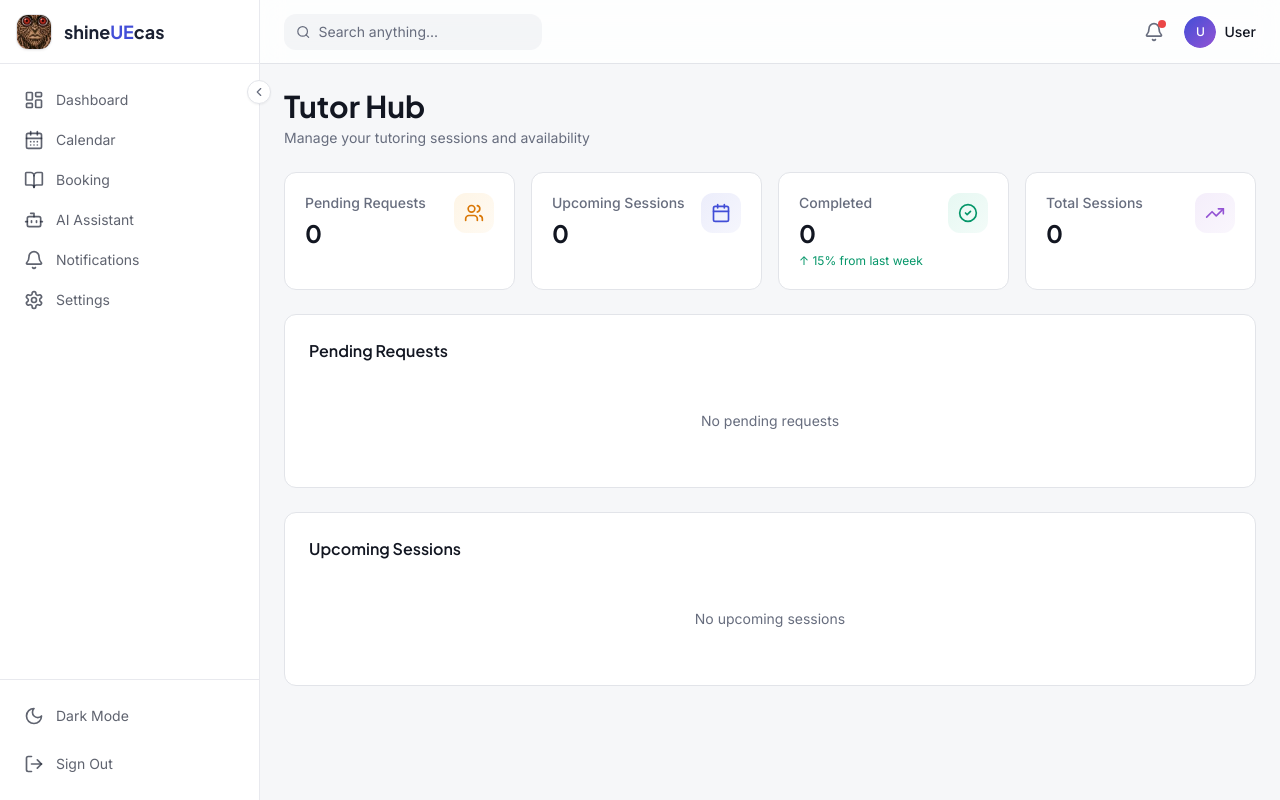
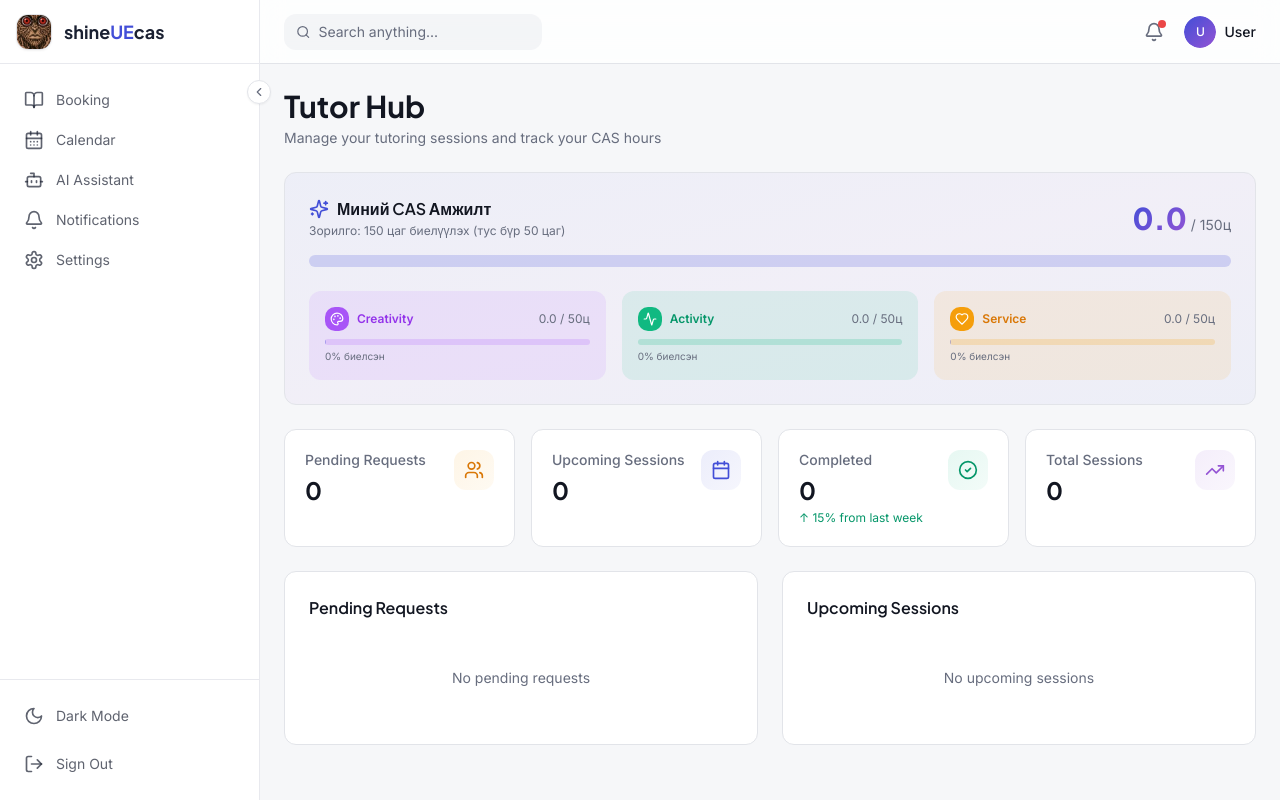
Before and after one commit to gntiYk/broski, a React (Vite) app: page /tutor in a window 1280 px wide. Built offline with nearby package versions, Linux system fonts and the light colour scheme; sample sign-in values are in the browser's storage.

Commit message:
feat: align student and tutor page visibility, default route, and tutor CAS dashboard stats

```diff
--- a/src/App.jsx
+++ b/src/App.jsx
@@ -54,7 +54,7 @@ const AuthenticatedApp = () => {
 const RoleBasedHome = () => {
   const { user } = useAuth();
   if (user?.role === 'tutor') return <Navigate to="/tutor" replace />;
-  if (user?.role === 'student') return <Navigate to="/student" replace />;
+  if (user?.role === 'student') return <Navigate to="/booking" replace />;
   return <Navigate to="/welcome" replace />;
 };
 
--- a/src/api/apiClient.js
+++ b/src/api/apiClient.js
@@ -62,11 +62,11 @@ const createPersistence = (storageKey) => {
 // Initialize beautiful demo data if empty
 if (!localStorage.getItem('broski_projects')) {
   localStorage.setItem('broski_projects', JSON.stringify([
-    { id: 'p1', student_email: 'student@example.com', title: 'Шинэ Үе ногоон төгөл', description: 'Сургуулийнхаа цэцэрлэгт мод тарьж нийгмийн тустай үйлс хийх төсөл.', category: 'service', status: 'in_progress', hours_logged: 15, target_hours: 50, start_date: '2026-05-01', end_date: '2026-06-30', reflections: 'Төсөл маань амжилттай үргэлжилж байгаа. Мод тарихаас гадна зүлэгжүүлэлт хийж байна.' },
-    { id: 'p2', student_email: 'student@example.com', title: 'Вэбсайт хөгжүүлэлт', description: 'Сургуулийн мэдээллийн вэбсайт бэлтгэж, мэдээ мэдээллийг нийтлэх.', category: 'creativity', status: 'completed', hours_logged: 40, target_hours: 40, start_date: '2026-04-10', end_date: '2026-05-15', reflections: 'Маш сонирхолтой бүтээлч ажил байлаа.' },
-    { id: 'p3', student_email: 'student@example.com', title: 'Сагсан бөмбөгийн тэмцээн', description: 'Сургуулийн анги хоорондын тэмцээнд оролцож спортоор хичээллэх.', category: 'activity', status: 'in_progress', hours_logged: 12, target_hours: 30, start_date: '2026-05-10', end_date: '2026-05-25', reflections: 'Идэвхтэй дасгал хөдөлгөөн хийж байна.' },
-    { id: 'p4', student_email: 'student2@example.com', title: 'Сургалтын аппликейшн бүтээх', description: 'Хүүхдүүдэд тоо бодож сурахад нь зориулсан интерактив тоглоом хөгжүүлэх.', category: 'creativity', status: 'in_progress', hours_logged: 30, target_hours: 50, start_date: '2026-05-01', end_date: '2026-06-15', reflections: 'Код бичих явцдаа их зүйл суралцаж байна.' },
-    { id: 'p5', student_email: 'student2@example.com', title: 'Асрамжийн газарт туслах', description: 'Асрамжийн газрын хүүхдүүдэд ном уншиж өгөх болон Англи хэл заах.', category: 'service', status: 'completed', hours_logged: 50, target_hours: 50, start_date: '2026-03-01', end_date: '2026-04-30', reflections: 'Хүүхдүүдэд туслах маш сайхан мэдрэмж байсан.' }
+    { id: 'p1', student_email: 'tutor@example.com', title: 'Шинэ Үе ногоон төгөл', description: 'Сургуулийнхаа цэцэрлэгт мод тарьж нийгмийн тустай үйлс хийх төсөл.', category: 'service', status: 'in_progress', hours_logged: 15, target_hours: 50, start_date: '2026-05-01', end_date: '2026-06-30', reflections: 'Төсөл маань амжилттай үргэлжилж байгаа. Мод тарихаас гадна зүлэгжүүлэлт хийж байна.' },
+    { id: 'p2', student_email: 'tutor@example.com', title: 'Вэбсайт хөгжүүлэлт', description: 'Сургуулийн мэдээллийн вэбсайт бэлтгэж, мэдээ мэдээллийг нийтлэх.', category: 'creativity', status: 'completed', hours_logged: 40, target_hours: 40, start_date: '2026-04-10', end_date: '2026-05-15', reflections: 'Маш сонирхолтой бүтээлч ажил байлаа.' },
+    { id: 'p3', student_email: 'tutor@example.com', title: 'Сагсан бөмбөгийн тэмцээн', description: 'Сургуулийн анги хоорондын тэмцээнд оролцож спортоор хичээллэх.', category: 'activity', status: 'in_progress', hours_logged: 12, target_hours: 30, start_date: '2026-05-10', end_date: '2026-05-25', reflections: 'Идэвхтэй дасгал хөдөлгөөн хийж байна.' },
+    { id: 'p4', student_email: 'tutor@example.com', title: 'Сургалтын аппликейшн бүтээх', description: 'Хүүхдүүдэд тоо бодож сурахад нь зориулсан интерактив тоглоом хөгжүүлэх.', category: 'creativity', status: 'in_progress', hours_logged: 30, target_hours: 50, start_date: '2026-05-01', end_date: '2026-06-15', reflections: 'Код бичих явцдаа их зүйл суралцаж байна.' },
+    { id: 'p5', student_email: 'tutor@example.com', title: 'Асрамжийн газарт туслах', description: 'Асрамжийн газрын хүүхдүүдэд ном уншиж өгөх болон Англи хэл заах.', category: 'service', status: 'completed', hours_logged: 50, target_hours: 50, start_date: '2026-03-01', end_date: '2026-04-30', reflections: 'Хүүхдүүдэд туслах маш сайхан мэдрэмж байсан.' }
   ]));
 }
 
--- a/src/components/layout/AppLayout.jsx
+++ b/src/components/layout/AppLayout.jsx
@@ -9,15 +9,12 @@ export default function AppLayout() {
 
   return (
     <div className="min-h-screen bg-background">
-      {/* Desktop sidebar */}
       <div className="hidden lg:block">
         <Sidebar />
       </div>
 
-      {/* Mobile sidebar */}
       <MobileSidebar open={mobileOpen} onClose={() => setMobileOpen(false)} />
 
-      {/* Main content */}
       <div className="lg:ml-[260px] min-h-screen flex flex-col transition-all duration-300">
         <TopBar onMenuClick={() => setMobileOpen(true)} />
         <main className="flex-1 p-4 lg:p-6">
--- a/src/components/layout/MobileSidebar.jsx
+++ b/src/components/layout/MobileSidebar.jsx
@@ -20,16 +20,14 @@ export default function MobileSidebar({ open, onClose }) {
       { path: '/tutor', icon: LayoutDashboard, label: 'Dashboard' },
       { path: '/projects', icon: FolderKanban, label: 'Project Track' },
       { path: '/calendar', icon: CalendarDays, label: 'Calendar' },
-      { path: '/booking', icon: BookOpen, label: 'Booking' },
       { path: '/chatbot', icon: Bot, label: 'AI Assistant' },
       { path: '/notifications', icon: Bell, label: 'Notifications' },
       { path: '/settings', icon: Settings, label: 'Settings' },
     );
   } else {
     menuItems.push(
-      { path: '/student', icon: LayoutDashboard, label: 'Dashboard' },
+      { path: '/booking', icon: BookOpen, label: 'Booking' },
       { path: '/calendar', icon: CalendarDays, label: 'Calendar' },
-      { path: '/booking', icon: BookOpen, label: 'Booking' },
       { path: '/chatbot', icon: Bot, label: 'AI Assistant' },
       { path: '/notifications', icon: Bell, label: 'Notifications' },
       { path: '/settings', icon: Settings, label: 'Settings' },
@@ -70,8 +68,8 @@ export default function MobileSidebar({ open, onClose }) {
             <nav className="flex-1 py-4 px-3 space-y-1 overflow-y-auto">
               {menuItems.map((item) => {
                 const isActive = location.pathname === item.path ||
-                  (item.path === '/tutor' && location.pathname === '/') ||
-                  (item.path === '/student' && location.pathname === '/');
+                  (item.path === '/tutor' && location.pathname === '/' && role === 'tutor') ||
+                  (item.path === '/booking' && location.pathname === '/' && role === 'student');
                 return (
                   <Link key={item.path} to={item.path} onClick={onClose}>
                     <div className={`flex items-center gap-3 px-3 py-2.5 rounded-lg transition-colors ${isActive
--- a/src/components/layout/Sidebar.jsx
+++ b/src/components/layout/Sidebar.jsx
@@ -24,16 +24,14 @@ export default function Sidebar() {
       { path: '/tutor', icon: LayoutDashboard, label: 'Dashboard' },
       { path: '/projects', icon: FolderKanban, label: 'Project Track' },
       { path: '/calendar', icon: CalendarDays, label: 'Calendar' },
-      { path: '/booking', icon: BookOpen, label: 'Booking' },
       { path: '/chatbot', icon: Bot, label: 'AI Assistant' },
       { path: '/notifications', icon: Bell, label: 'Notifications' },
       { path: '/settings', icon: Settings, label: 'Settings' },
     );
   } else {
     menuItems.push(
-      { path: '/student', icon: LayoutDashboard, label: 'Dashboard' },
+      { path: '/booking', icon: BookOpen, label: 'Booking' },
       { path: '/calendar', icon: CalendarDays, label: 'Calendar' },
-      { path: '/booking', icon: BookOpen, label: 'Booking' },
       { path: '/chatbot', icon: Bot, label: 'AI Assistant' },
       { path: '/notifications', icon: Bell, label: 'Notifications' },
       { path: '/settings', icon: Settings, label: 'Settings' },
@@ -69,8 +67,8 @@ export default function Sidebar() {
       <nav className="flex-1 py-4 px-3 space-y-1 overflow-y-auto">
         {menuItems.map((item) => {
           const isActive = location.pathname === item.path ||
-            (item.path === '/tutor' && location.pathname === '/') ||
-            (item.path === '/student' && location.pathname === '/');
+            (item.path === '/tutor' && location.pathname === '/' && role === 'tutor') ||
+            (item.path === '/booking' && location.pathname === '/' && role === 'student');
           return (
             <Link key={item.path} to={item.path}>
               <motion.div
--- a/src/pages/ProjectTrack.jsx
+++ b/src/pages/ProjectTrack.jsx
@@ -44,38 +44,17 @@ export default function ProjectTrack() {
   const [logHoursId, setLogHoursId] = useState(null);
   const [hoursToLog, setHoursToLog] = useState('');
 
-  // Fetch list of students if tutor/admin
-  const { data: students = [] } = useQuery({
-    queryKey: ['students-list'],
-    queryFn: async () => {
-      const users = await api.entities.User.list();
-      return users.filter(u => u.role === 'student');
-    },
-    enabled: user?.role === 'tutor',
-  });
-
-  const [selectedStudentEmail, setSelectedStudentEmail] = useState('');
-
-  // Automatically select first student if not set
-  React.useEffect(() => {
-    if (user?.role === 'tutor' && !selectedStudentEmail && students.length > 0) {
-      setSelectedStudentEmail(students[0].email);
-    }
-  }, [students, selectedStudentEmail, user]);
-
-  const targetEmail = user?.role === 'tutor' ? selectedStudentEmail : user?.email;
-
   // Fetch projects
   const { data: projects = [], isLoading } = useQuery({
-    queryKey: ['projects', targetEmail],
-    queryFn: () => api.entities.Project.filter({ student_email: targetEmail }, '-created_date', 200),
-    enabled: !!targetEmail,
+    queryKey: ['projects', user?.email],
+    queryFn: () => api.entities.Project.filter({ student_email: user?.email }, '-created_date', 200),
+    enabled: !!user?.email,
   });
 
   const createProject = useMutation({
-    mutationFn: (data) => api.entities.Project.create({ ...data, student_email: targetEmail }),
+    mutationFn: (data) => api.entities.Project.create({ ...data, student_email: user?.email }),
     onSuccess: () => {
-      queryClient.invalidateQueries({ queryKey: ['projects', targetEmail] });
+      queryClient.invalidateQueries({ queryKey: ['projects', user?.email] });
       setDialogOpen(false);
       toast.success('Project created');
     },
@@ -84,7 +63,7 @@ export default function ProjectTrack() {
   const updateProject = useMutation({
     mutationFn: ({ id, data }) => api.entities.Project.update(id, data),
     onSuccess: () => {
-      queryClient.invalidateQueries({ queryKey: ['projects', targetEmail] });
+      queryClient.invalidateQueries({ queryKey: ['projects', user?.email] });
       setDialogOpen(false);
       setLogHoursId(null);
       toast.success('Saved');
@@ -94,7 +73,7 @@ export default function ProjectTrack() {
   const deleteProject = useMutation({
     mutationFn: (id) => api.entities.Project.delete(id),
     onSuccess: () => {
-      queryClient.invalidateQueries({ queryKey: ['projects', targetEmail] });
+      queryClient.invalidateQueries({ queryKey: ['projects', user?.email] });
       toast.success('Project deleted');
     },
   });
@@ -139,29 +118,9 @@ export default function ProjectTrack() {
   return (
     <div className="space-y-6 max-w-7xl mx-auto">
       <SectionHeader
-        title={user?.role === 'tutor' ? "Student Track" : "Project Track"}
-        subtitle={user?.role === 'tutor' ? "Track student CAS project logs, hours, and reflections" : "Log CAS hours, manage projects, and track your progress"}
-        action={
-          user?.role === 'tutor' ? (
-            <div className="flex items-center gap-3">
-              <span className="text-xs font-semibold text-muted-foreground whitespace-nowrap">Сурагч сонгох:</span>
-              <Select value={selectedStudentEmail} onValueChange={setSelectedStudentEmail}>
-                <SelectTrigger className="w-56 bg-card border border-border">
-                  <SelectValue placeholder="Сонгох" />
-                </SelectTrigger>
-                <SelectContent>
-                  {students.map(s => (
-                    <SelectItem key={s.email} value={s.email}>
-                      {s.full_name || s.email}
-                    </SelectItem>
-                  ))}
-                </SelectContent>
-              </Select>
-            </div>
-          ) : (
-            <Button onClick={openCreate}><Plus className="w-4 h-4 mr-2" /> New Project</Button>
-          )
-        }
+        title="Project Track"
+        subtitle="Log CAS hours, manage projects, and track your progress"
+        action={<Button onClick={openCreate}><Plus className="w-4 h-4 mr-2" /> New Project</Button>}
       />
 
       {/* ── Overall progress banner ── */}
--- a/src/pages/TutorDashboard.jsx
+++ b/src/pages/TutorDashboard.jsx
@@ -7,10 +7,21 @@ import SectionHeader from '@/components/shared/SectionHeader';
 import StatCard from '@/components/shared/StatCard';
 import { Button } from '@/components/ui/button';
 import { Badge } from '@/components/ui/badge';
+import { Progress } from '@/components/ui/progress';
 import {
-  Users, Clock, CheckCircle2, XCircle, Calendar, TrendingUp
+  Users, Clock, CheckCircle2, XCircle, Calendar, TrendingUp,
+  Palette, Activity, Heart, Sparkles
 } from 'lucide-react';
 import { toast } from 'sonner';
+
+const CAS_TARGET = 150;
+const CATEGORY_TARGET = 50;
+
+const categoryConfig = {
+  creativity: { icon: Palette, color: 'bg-purple-500', bar: 'bg-purple-500', label: 'Creativity', text: 'text-purple-600', light: 'bg-purple-500/10' },
+  activity:   { icon: Activity, color: 'bg-emerald-500', bar: 'bg-emerald-500', label: 'Activity',   text: 'text-emerald-600', light: 'bg-emerald-500/10' },
+  service:    { icon: Heart,    color: 'bg-amber-500',  bar: 'bg-amber-500',  label: 'Service',    text: 'text-amber-600',  light: 'bg-amber-500/10' },
+};
 
 export default function TutorDashboard() {
   const { user } = useAuth();
@@ -19,6 +30,12 @@ export default function TutorDashboard() {
   const { data: bookings = [] } = useQuery({
     queryKey: ['tutor-bookings'],
     queryFn: () => api.entities.Booking.filter({ tutor_email: user?.email }, '-created_date', 50),
+    enabled: !!user?.email,
+  });
+
+  const { data: projects = [] } = useQuery({
+    queryKey: ['projects', user?.email],
+    queryFn: () => api.entities.Project.filter({ student_email: user?.email }, '-created_date', 200),
     enabled: !!user?.email,
   });
 
@@ -38,9 +55,86 @@ export default function TutorDashboard() {
     updateBooking.mutate({ id, data: { status } });
   };
 
+  // Compute CAS hours
+  const creativityHours = projects.filter(p => p.category === 'creativity').reduce((s, p) => s + (p.hours_logged || 0), 0);
+  const activityHours   = projects.filter(p => p.category === 'activity').reduce((s, p) => s + (p.hours_logged || 0), 0);
+  // Service hours = logged projects service hours + completed tutoring sessions (1.5 hours each)
+  const serviceProjectHours = projects.filter(p => p.category === 'service').reduce((s, p) => s + (p.hours_logged || 0), 0);
+  const tutoringServiceHours = completedBookings.length * 1.5;
+  const serviceHours = serviceProjectHours + tutoringServiceHours;
+
+  const totalHours = creativityHours + activityHours + serviceHours;
+  const overallPct = Math.min((totalHours / CAS_TARGET) * 100, 100);
+
   return (
     <div className="space-y-6 max-w-7xl mx-auto">
-      <SectionHeader title="Tutor Hub" subtitle="Manage your tutoring sessions and availability" />
+      <SectionHeader title="Tutor Hub" subtitle="Manage your tutoring sessions and track your CAS hours" />
+
+      {/* CAS Progress Banner */}
+      <motion.div
+        initial={{ opacity: 0, y: 16 }}
+        animate={{ opacity: 1, y: 0 }}
+        className="bg-gradient-to-br from-primary/5 via-accent/5 to-primary/5 rounded-xl border border-border p-6"
+      >
+        <div className="flex flex-col sm:flex-row sm:items-center justify-between gap-4 mb-4">
+          <div>
+            <h3 className="font-heading font-semibold text-base flex items-center gap-2">
+              <Sparkles className="w-5 h-5 text-primary" />
+              Миний CAS Амжилт
+            </h3>
+            <p className="text-xs text-muted-foreground mt-0.5">Зорилго: {CAS_TARGET} цаг биелүүлэх (тус бүр 50 цаг)</p>
+          </div>
+          <div className="text-right">
+            <span className="text-3xl font-heading font-extrabold gradient-text">{totalHours.toFixed(1)}</span>
+            <span className="text-sm text-muted-foreground"> / {CAS_TARGET}ц</span>
+          </div>
+        </div>
+        <Progress value={overallPct} className="h-3 mb-6" />
+
+        {/* Per-category bars */}
+        <div className="grid grid-cols-1 sm:grid-cols-3 gap-4">
+          <div className="rounded-lg p-4 bg-purple-500/10">
+            <div className="flex items-center gap-2 mb-2">
+              <div className="w-6 h-6 rounded-md bg-purple-500 flex items-center justify-center">
+                <Palette className="w-3.5 h-3.5 text-white" />
+              </div>
+              <span className="text-xs font-semibold text-purple-600">Creativity</span>
+              <span className="ml-auto text-xs text-muted-foreground">{creativityHours.toFixed(1)} / {CATEGORY_TARGET}ц</span>
+            </div>
+            <Progress value={Math.min((creativityHours / CATEGORY_TARGET) * 100, 100)} className="h-1.5 bg-purple-500/20" indicatorClassName="bg-purple-500" />
+            <p className="text-[10px] text-muted-foreground mt-1">{Math.min((creativityHours / CATEGORY_TARGET) * 100, 100).toFixed(0)}% биелсэн</p>
+          </div>
+
+          <div className="rounded-lg p-4 bg-emerald-500/10">
+            <div className="flex items-center gap-2 mb-2">
+              <div className="w-6 h-6 rounded-md bg-emerald-500 flex items-center justify-center">
+                <Activity className="w-3.5 h-3.5 text-white" />
+              </div>
+              <span className="text-xs font-semibold text-emerald-600">Activity</span>
+              <span className="ml-auto text-xs text-muted-foreground">{activityHours.toFixed(1)} / {CATEGORY_TARGET}ц</span>
+            </div>
+            <Progress value={Math.min((activityHours / CATEGORY_TARGET) * 100, 100)} className="h-1.5 bg-emerald-500/20" indicatorClassName="bg-emerald-500" />
+            <p className="text-[10px] text-muted-foreground mt-1">{Math.min((activityHours / CATEGORY_TARGET) * 100, 100).toFixed(0)}% биелсэн</p>
+          </div>
+
+          <div className="rounded-lg p-4 bg-amber-500/10">
+            <div className="flex items-center gap-2 mb-2">
+              <div className="w-6 h-6 rounded-md bg-amber-500 flex items-center justify-center">
+                <Heart className="w-3.5 h-3.5 text-white" />
+              </div>
+              <span className="text-xs font-semibold text-amber-600">Service</span>
+              <span className="ml-auto text-xs text-muted-foreground">{serviceHours.toFixed(1)} / {CATEGORY_TARGET}ц</span>
+            </div>
+            <Progress value={Math.min((serviceHours / CATEGORY_TARGET) * 100, 100)} className="h-1.5 bg-amber-500/20" indicatorClassName="bg-amber-500" />
+            <div className="flex justify-between items-center mt-1">
+              <p className="text-[10px] text-muted-foreground">{Math.min((serviceHours / CATEGORY_TARGET) * 100, 100).toFixed(0)}% биелсэн</p>
+              {tutoringServiceHours > 0 && (
+                <p className="text-[9px] text-amber-700 font-medium">({tutoringServiceHours.toFixed(1)}ц зааснаас)</p>
+              )}
+            </div>
+          </div>
+        </div>
+      </motion.div>
 
       <div className="grid grid-cols-1 sm:grid-cols-2 lg:grid-cols-4 gap-4">
         <StatCard icon={Users} label="Pending Requests" value={pendingBookings.length} color="chart4" delay={0} />
@@ -49,6 +143,7 @@ export default function TutorDashboard() {
         <StatCard icon={TrendingUp} label="Total Sessions" value={bookings.length} color="accent" delay={0.3} />
       </div>
 
+      <div className="grid grid-cols-1 lg:grid-cols-2 gap-6">
         {/* Pending Requests */}
         <motion.div
           initial={{ opacity: 0, y: 20 }}
@@ -108,7 +203,7 @@ export default function TutorDashboard() {
           {approvedBookings.length === 0 ? (
             <p className="text-sm text-muted-foreground text-center py-8">No upcoming sessions</p>
           ) : (
-          <div className="grid grid-cols-1 md:grid-cols-2 gap-3">
+            <div className="grid grid-cols-1 gap-3">
               {approvedBookings.map((booking, i) => (
                 <motion.div
                   key={booking.id}
@@ -146,5 +241,6 @@ export default function TutorDashboard() {
           )}
         </motion.div>
       </div>
+    </div>
   );
 }
```
Also changed, not shown: jsconfig.json (+14 -5 lines). Lines whose indentation alone changed are shown as unchanged.
